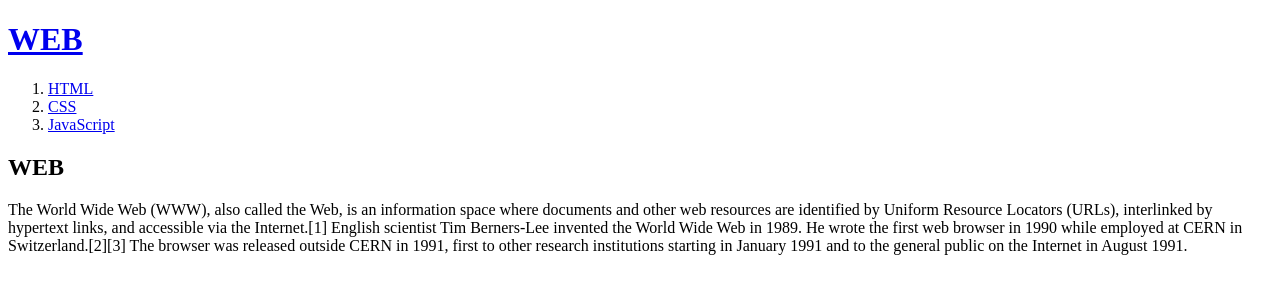
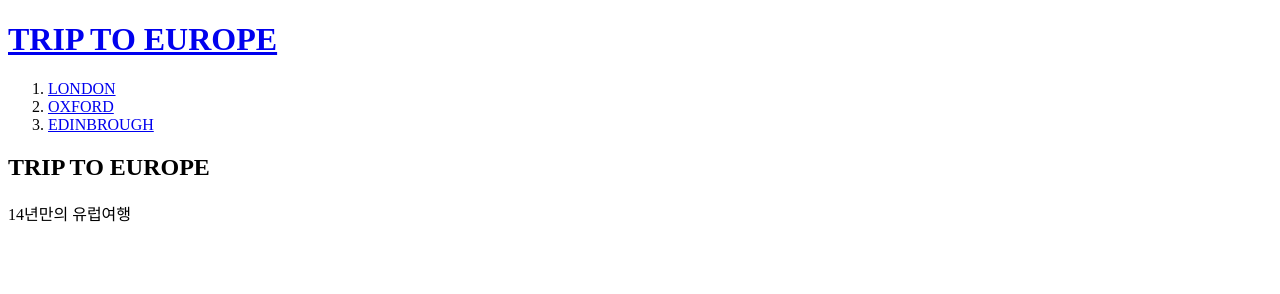
Before and after one commit to ikari811231/web1, a plain HTML site: page index.html in a window 1280 px wide. Drawn offline with Linux system fonts and the light colour scheme.

Commit message:
Update index.html

```diff
--- a/index.html
+++ b/index.html
@@ -1,18 +1,18 @@
 <!doctype html>
 <html>
 <head>
-  <title>WEB1 - WELCOME</title>
+  <title>TRIP TO EUROPE - WELCOME</title>
   <meta charset="utf-8">
 </head>
 <body>
-  <h1><a href="index.html">WEB</a></h1>
+  <h1><a href="index.html">TRIP TO EUROPE</a></h1>
   <ol>
-    <li><a href="1.html">HTML</a></li>
-    <li><a href="2.html">CSS</a></li>
-    <li><a href="3.html">JavaScript</a></li>
+    <li><a href="1.html">LONDON</a></li>
+    <li><a href="2.html">OXFORD</a></li>
+    <li><a href="3.html">EDINBROUGH</a></li>
   </ol>
-  <h2>WEB</h2>
-  <p>The World Wide Web (WWW), also called the Web, is an information space where documents and other web resources are identified by Uniform Resource Locators (URLs), interlinked by hypertext links, and accessible via the Internet.[1] English scientist Tim Berners-Lee invented the World Wide Web in 1989. He wrote the first web browser in 1990 while employed at CERN in Switzerland.[2][3] The browser was released outside CERN in 1991, first to other research institutions starting in January 1991 and to the general public on the Internet in August 1991.
+  <h2>TRIP TO EUROPE</h2>
+  <p>14년만의 유럽여행
   </p>
 </body>
 </html>
```
